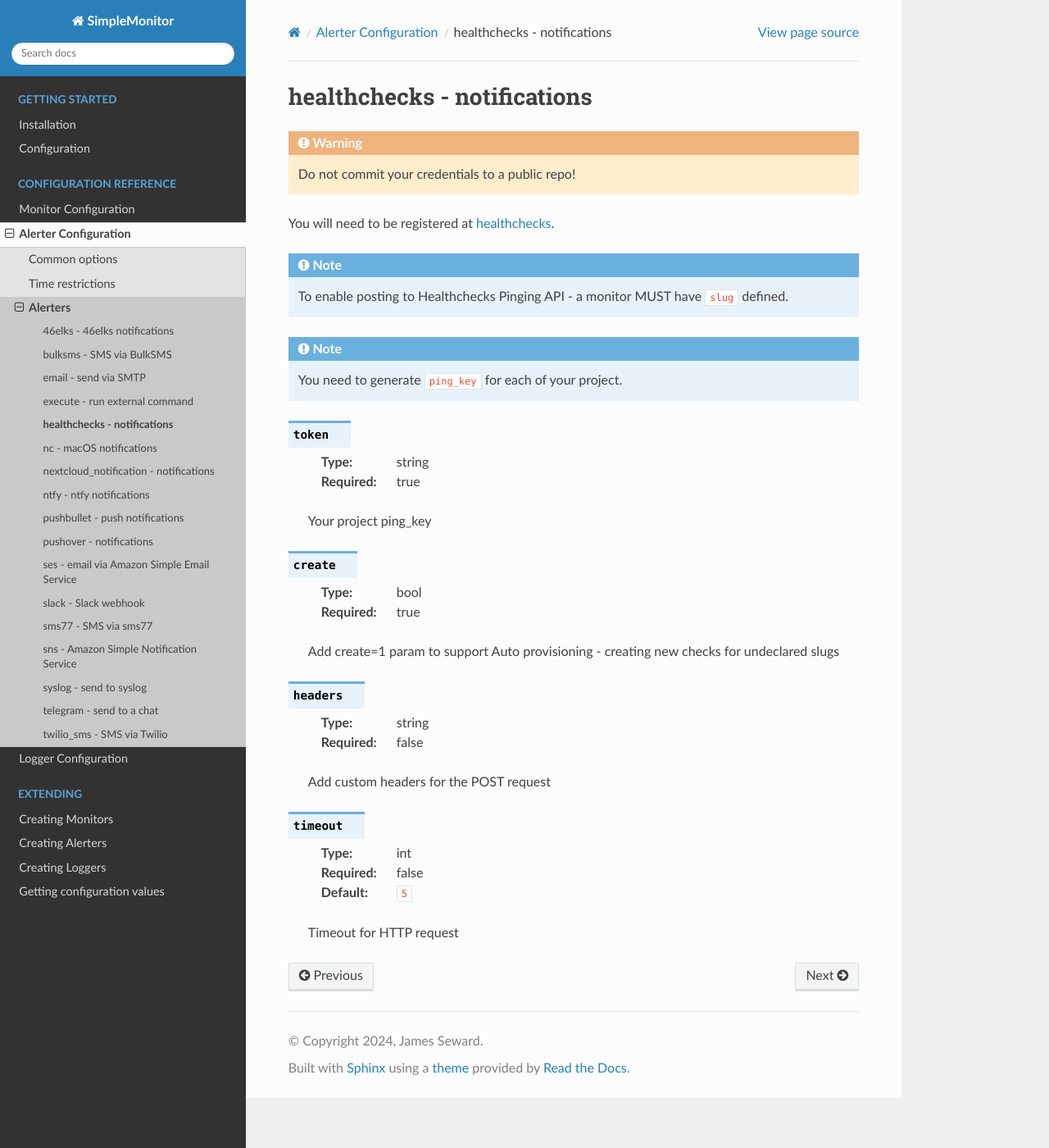
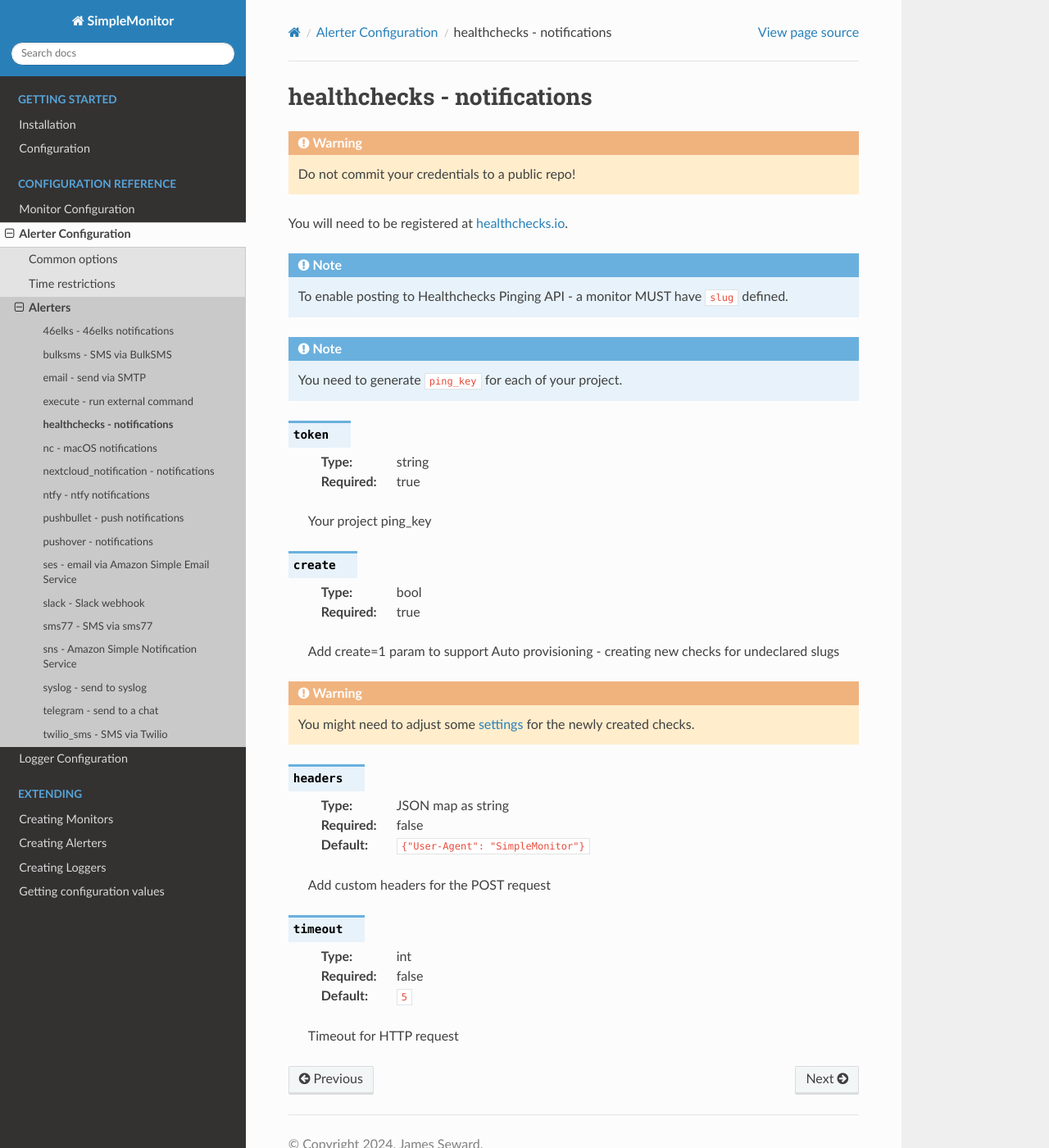
Before and after one commit to jamesoff/simplemonitor, a Sphinx documentation site: the page built from docs/alerters/healthchecks.rst, in a window 1280 px wide and 1400 px high. Shown: the whole window at 82% size. Built offline with Sphinx 7.4.7 and the Read the Docs theme 3.1.0, drawn with Linux system fonts in a browser that asks for light colours; pages that are not in the unit, such as notebooks, are missing from menus.

Commit message:
Update healthchecks.rst

```diff
--- a/docs/alerters/healthchecks.rst
+++ b/docs/alerters/healthchecks.rst
@@ -3,9 +3,9 @@ healthchecks - notifications
 
 .. include:: ../creds-warning.rst
 
-You will need to be registered at healthchecks_.
+You will need to be registered at healthchecks.io_.
 
-.. _healthchecks: https://healthchecks.io/
+.. _healthchecks.io: https://healthchecks.io/
 
 .. note:: To enable posting to Healthchecks Pinging API - a monitor MUST have ``slug`` defined.
 
@@ -25,10 +25,15 @@ You will need to be registered at healthchecks_.
 
     Add create=1 param to support Auto provisioning - creating new checks for undeclared slugs
 
+.. warning:: You might need to adjust some settings_ for the newly created checks.
+
+.. _settings: https://healthchecks.io/docs/autoprovisioning/
+
 .. confval:: headers
 
-    :type: string
+    :type: JSON map as string
     :required: false
+    :default: ``{"User-Agent": "SimpleMonitor"}``
 
     Add custom headers for the POST request
 
```
